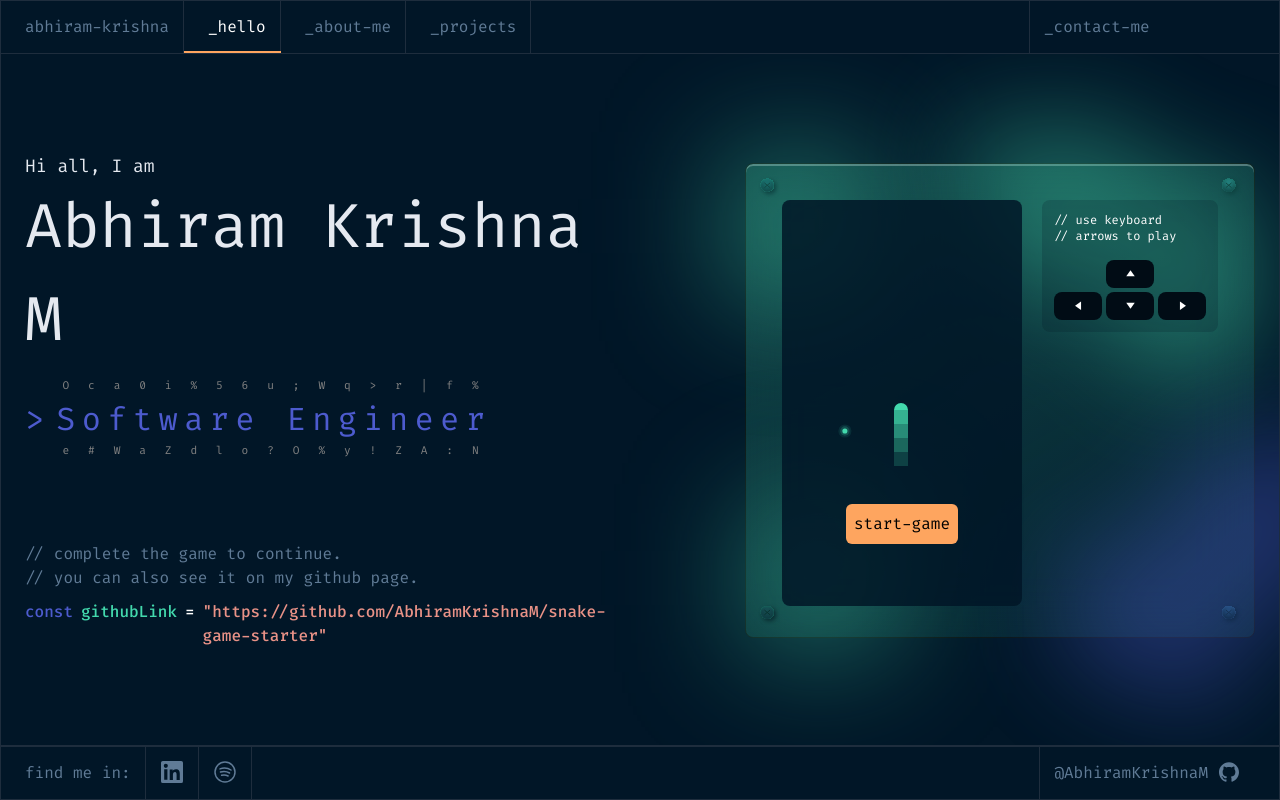
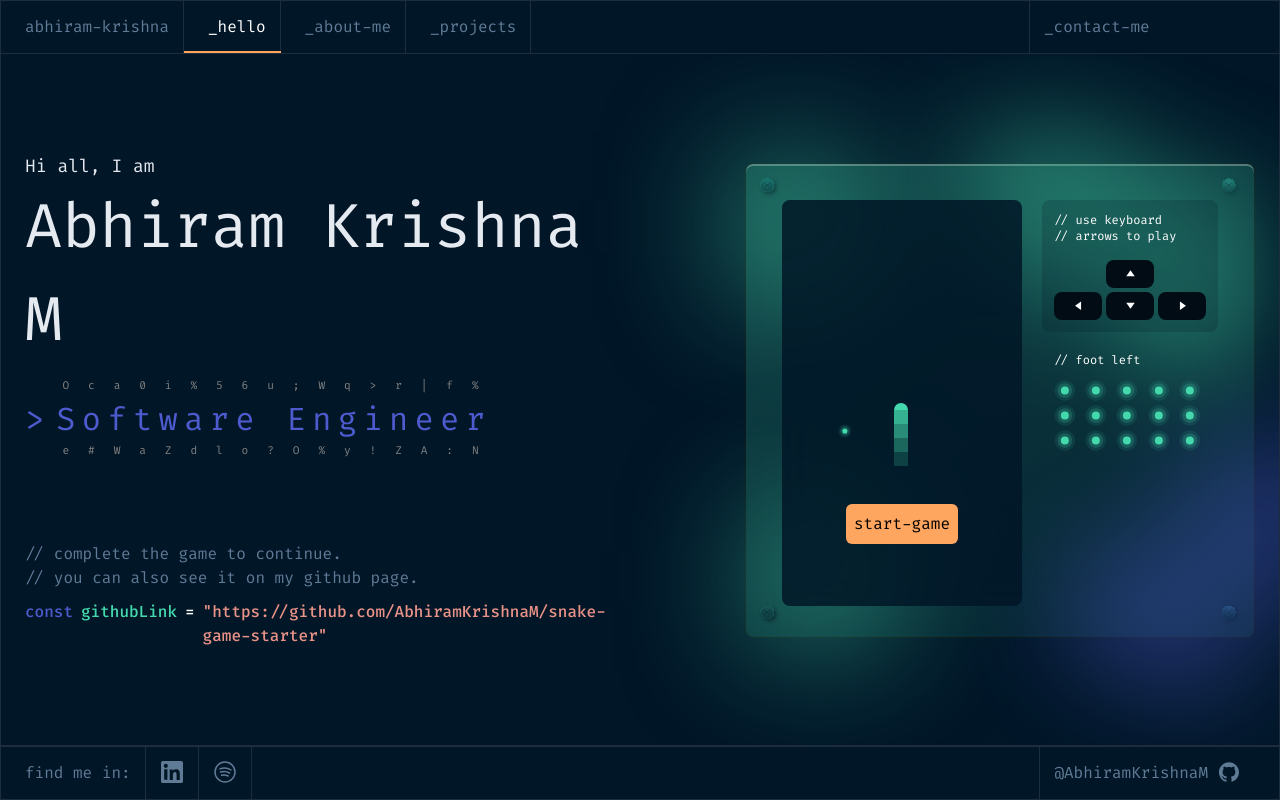
Before and after one commit to AbhiramKrishnaM/Portfolio, a Vue app: page / in a window 1280 px wide. Built offline with nearby package versions, Linux system fonts and the light colour scheme.

Commit message:
added assets and arrow highlight and food eating animations

```diff
--- a/src/components/SnakeGame.vue
+++ b/src/components/SnakeGame.vue
@@ -59,34 +59,63 @@
       </div>
     </div>
 
-    <div
-      class="absolute right-0 top-0 m-9 rounded-lg bg-[#01142330] w-44 text-white p-3"
-    >
+    <div class="absolute right-0 top-0 m-9 w-44 text-white">
+      <div class="bg-[#01142330] p-3 rounded-lg">
         <p class="text-xs">// use keyboard</p>
         <p class="text-xs">// arrows to play</p>
 
         <div id="keyboard-controls" class="grid grid-cols-3 gap-1 mt-4">
           <div></div>
           <div
-          class="rounded-lg bg-[#010C15] min-h-7 flex items-center justify-center"
+            :class="{
+              'bg-[#FEA55F]': highlightedKey === 'UP',
+              'bg-[#010C15]': highlightedKey !== 'UP',
+            }"
+            class="rounded-lg min-h-7 flex items-center justify-center"
           >
             <img :src="Up" alt="Up arrow" />
           </div>
           <div></div>
           <div
-          class="rounded-lg bg-[#010C15] min-h-7 flex items-center justify-center"
+            :class="{
+              'bg-[#FEA55F]': highlightedKey === 'LEFT',
+              'bg-[#010C15]': highlightedKey !== 'LEFT',
+            }"
+            class="rounded-lg min-h-7 flex items-center justify-center"
           >
             <img :src="Left" alt="Left arrow" />
           </div>
           <div
-          class="rounded-lg bg-[#010C15] min-h-7 flex items-center justify-center"
+            :class="{
+              'bg-[#FEA55F]': highlightedKey === 'DOWN',
+              'bg-[#010C15]': highlightedKey !== 'DOWN',
+            }"
+            class="rounded-lg min-h-7 flex items-center justify-center"
           >
             <img :src="Down" alt="Down arrow" />
           </div>
           <div
-          class="rounded-lg bg-[#010C15] min-h-7 flex items-center justify-center"
+            :class="{
+              'bg-[#FEA55F]': highlightedKey === 'RIGHT',
+              'bg-[#010C15]': highlightedKey !== 'RIGHT',
+            }"
+            class="rounded-lg min-h-7 flex items-center justify-center"
           >
             <img :src="Right" alt="Right arrow" />
+          </div>
+        </div>
+      </div>
+
+      <div class="mt-5 text-xs px-3">
+        <p>// foot left</p>
+
+        <div class="grid grid-cols-5 gap-1 mt-3">
+          <img
+            v-for="(food, index) in foodImages"
+            :key="index"
+            :src="food"
+            alt="Snake food"
+          />
         </div>
       </div>
     </div>
@@ -95,7 +124,7 @@
 
 <script setup>
 // vue
-import { ref, onMounted } from "vue";
+import { ref, onMounted, computed } from "vue";
 // assets
 import Green from "~/vectors/Green.svg";
 import Blue from "~/vectors/Blue.svg";
@@ -108,12 +137,16 @@ import Up from "~/icons/up.svg";
 import Down from "~/icons/down.svg";
 import Left from "~/icons/left.svg";
 import Right from "~/icons/right.svg";
+import ActiveSnakeFood from "~/icons/active-snake-food.svg";
+import InActiveSnakeFood from "~/icons/inactive-snake-food.svg";
 
 // state
 const gameBoard = ref(null);
 const gameRunning = ref(false);
 const gameOver = ref(false);
 const buttonText = ref("start-game"); // Initially set to "start-game"
+const foodEatenCount = ref(0); // Track the number of foods eaten
+const highlightedKey = ref(""); // Track the highlighted arrow key
 
 // game configuration
 const size = {
@@ -137,6 +170,19 @@ let foodLoaded = false;
 // Speed control variables
 let frameCounter = 0;
 const speedFactor = 10; // Adjust this to control the snake's speed
+
+// Computed property to manage food images in the UI
+const foodImages = computed(() => {
+  const images = [];
+  for (let i = 0; i < 15; i++) {
+    if (i < foodEatenCount.value) {
+      images.push(InActiveSnakeFood);
+    } else {
+      images.push(ActiveSnakeFood);
+    }
+  }
+  return images.reverse(); // Reverse the array to start from the bottom right
+});
 
 // functions
 function startGame() {
@@ -224,6 +270,10 @@ function moveSnake() {
   snake.unshift(head);
 
   if (snake[0].x === foodX && snake[0].y === foodY) {
+    foodEatenCount.value++; // Increment food eaten count
+    if (foodEatenCount.value >= 15) {
+      foodEatenCount.value = 0; // Reset the count after 15 foods
+    }
     createFood();
   } else {
     snake.pop();
@@ -313,24 +363,35 @@ function changeDirection(event) {
     case keyPressed === LEFT && !goingRight:
       xVelocity = -unitSize;
       yVelocity = 0;
+      highlightedKey.value = "LEFT";
       break;
 
     case keyPressed === UP && !goingDown:
       xVelocity = 0;
       yVelocity = -unitSize;
+      highlightedKey.value = "UP";
       break;
+
     case keyPressed === RIGHT && !goingLeft:
       xVelocity = unitSize;
       yVelocity = 0;
+      highlightedKey.value = "RIGHT";
       break;
+
     case keyPressed === DOWN && !goingUp:
       xVelocity = 0;
       yVelocity = unitSize;
+      highlightedKey.value = "DOWN";
       break;
 
     default:
       break;
   }
+
+  // Remove the highlight after a short delay
+  setTimeout(() => {
+    highlightedKey.value = "";
+  }, 200); // Highlight duration
 }
 
 function checkGameOver() {
@@ -356,6 +417,7 @@ function checkGameOver() {
 
 function resetGame() {
   score = 0;
+  foodEatenCount.value = 0; // Reset food count to restart the food images
   xVelocity = 0;
   yVelocity = -unitSize; // Start moving upwards
   initializeSnake();
```
Also changed, not shown: public/icons/active-snake-food.svg (added), public/icons/inactive-snake-food.svg (added). Lines whose indentation alone changed are shown as unchanged.
